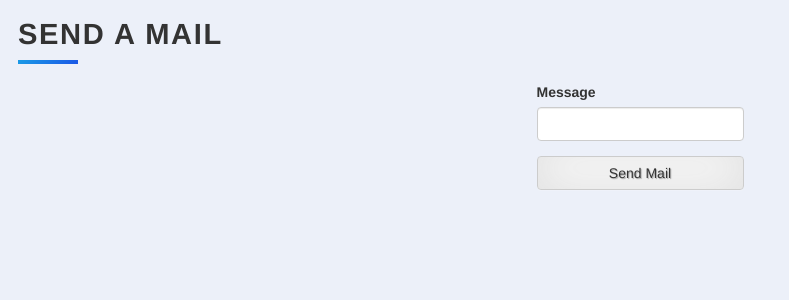
After one commit to Sholycul/FlickKeep, a Flask app: page /contact in a window 1280 px wide. The commit adds this page. Shown: the top 300 px of the page, without its empty margins (0-789 px from the left). Run offline with Flask 3, Linux system fonts and the light colour scheme; some libraries are stand-ins or nearby versions.

Commit message:
Add contact us page and functionality

```diff
--- a/main.py
+++ b/main.py
@@ -9,8 +9,12 @@ from flask_login import LoginManager, login_user, login_required, current_user,
 from werkzeug.security import generate_password_hash, check_password_hash
 from dotenv import load_dotenv
 import os
+import smtplib
 
 load_dotenv()
+
+email = os.getenv('EMAIL')
+password = os.getenv('PASSWORD')
 
 
 MOVIE_DB_API_KEY = os.getenv('APIKEY')
@@ -56,6 +60,10 @@ class Movie(db.Model):
 class FindMovieForm(FlaskForm):
     title = StringField("Movie Title", validators=[DataRequired()])
     submit = SubmitField("Add Movie")
+
+class SendMailForm(FlaskForm):
+    message = StringField("Message", validators=[DataRequired()])
+    submit = SubmitField("Send Mail")
 
 
 class RateMovieForm(FlaskForm):
@@ -131,6 +139,20 @@ def add_movie():
     return render_template("add.html", form=form)
 
 
+@login_required
+@app.route("/contact", methods=["GET", "POST"])
+def send_mail():
+    form = SendMailForm()
+    if form.validate_on_submit():
+        message = form.message.data
+        with smtplib.SMTP("smtp.gmail.com") as send_mail:
+            send_mail.starttls()
+            send_mail.login(user=email, password=password)
+            send_mail.sendmail(from_addr=email, to_addrs=email, msg=f'Subject: Message from {current_user.username}\n\n{message}')
+            return redirect(url_for('my_movie'))
+    return render_template("contact.html", form=form)
+
+
 @app.route("/find")
 @login_required  # Only logged-in users can add movies
 def find_movie():
@@ -183,4 +205,4 @@ def logout():
 
 if __name__ == '__main__':
     with app.app_context():
-        app.run()
+        app.run(debug=True)
--- /dev/null
+++ b/templates/contact.html
@@ -0,0 +1,18 @@
+{% extends 'bootstrap/base.html' %}
+{% import "bootstrap/wtf.html" as wtf %}
+
+{% block styles %}
+  {{ super() }}
+  <link rel="stylesheet" href="https://fonts.googleapis.com/css?family=Nunito+Sans:300,400,700">
+  <link rel="stylesheet" href="https://fonts.googleapis.com/css?family=Poppins:300,400,700">
+  <link rel="stylesheet" href="{{ url_for('static', filename='css/styles.css') }}">
+{% endblock %}
+
+{% block title %}Contact Us{% endblock %}
+
+{% block content %}
+<div class="content">
+    <h1 class="heading">Send a mail</h1>
+    {{ wtf.quick_form(form, novalidate=True) }}
+</div>
+{% endblock %}
--- a/templates/layout.html
+++ b/templates/layout.html
@@ -30,6 +30,9 @@
       <li class="nav-item">
         <a class="nav-link" href="{{ url_for('logout') }}">LogOut</a>
       </li>
+      <li class="nav-item">
+        <a class="nav-link" href="{{ url_for('send_mail') }}">Contact</a>
+      </li>
         {% endif %}
     </ul>
   </div>
```
Also changed, not shown: 1 other file.
